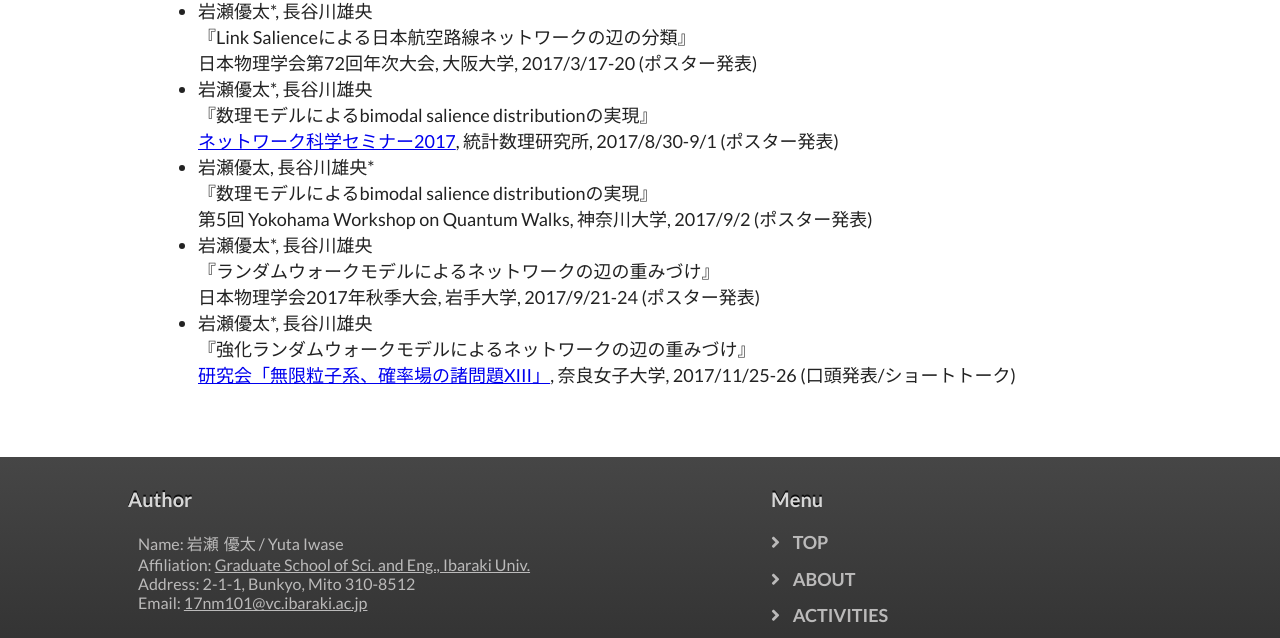
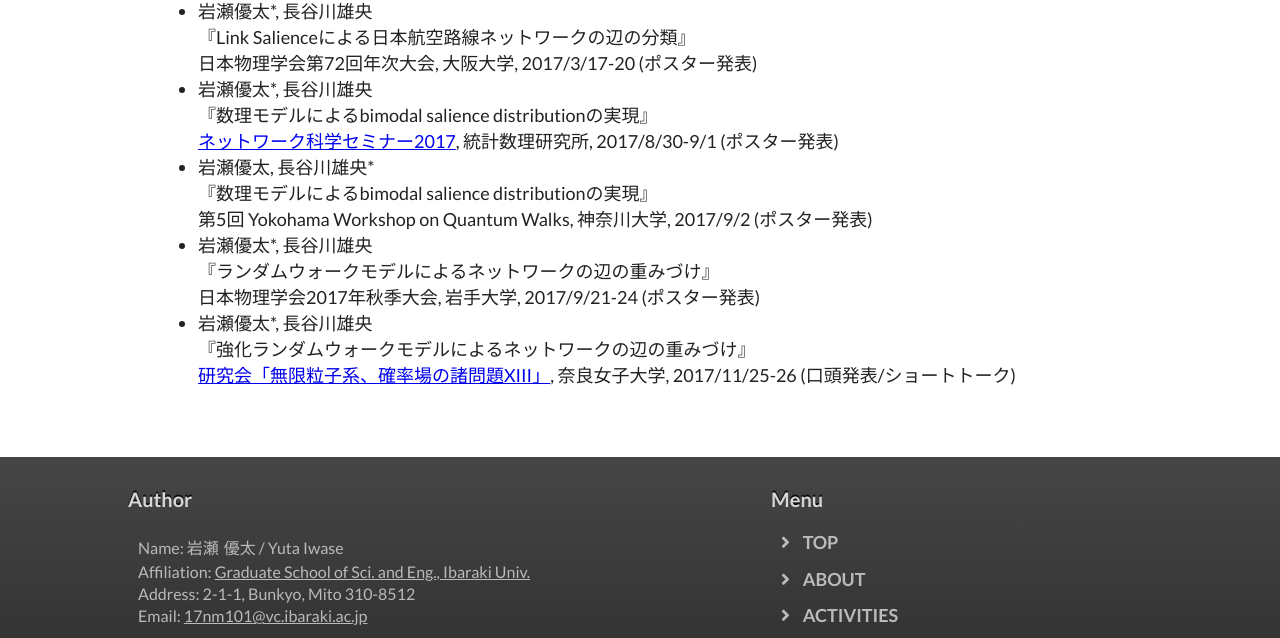
Before and after one commit to Yuta-Iwase/Yuta-Iwase.github.io, a plain HTML site: page index.html in a window 1280 px wide. Shown: the part 1396-2034 px from the top of the page. Drawn offline with Linux system fonts and the light colour scheme.

Commit message:
fix something

```diff
--- a/index.html
+++ b/index.html
@@ -184,6 +184,7 @@
 
     <div id="menu_box" class="box">
       <h6>Menu</h6>
+      <div class="footer_content">
         <ul>
           <li><a href="#top" class="cancel_padding_top"><b>TOP</b></a></li>
           <li><a href="#about"><b>ABOUT</b></a></li>
@@ -191,6 +192,7 @@
           <li><a href="#dummy"><b>DOCUMENTS</b></a></li>
           <li><a href="#dummy"><b>LINK</b></a></li>
         </ul>
+      </div>
     </div>
   </div>
 
--- a/master.css
+++ b/master.css
@@ -183,6 +183,9 @@ body {
   margin-bottom: 0px;
   display: inline-block;
 }
+#author_content li{
+  margin-top:0.2em;
+}
 #sns_list a{
   transition: color 0.3s;
   padding: 0.25em 0.4em;
@@ -211,7 +214,7 @@ body {
   content:"\f105";
   padding-right:0.7em;
 }
-#menu_box > ul > li > a{
+#menu_box ul li a{
   display: inline-block;
   width:80%;
   text-decoration:none;
@@ -219,7 +222,7 @@ body {
   padding-bottom: 0.4em;
   transition: color 1.0s, margin-left 1.0s;
 }
-#menu_box > ul > li > a:hover{
+#menu_box ul li a:hover{
   color: rgb(255,255,255);
   transition: color 0.5s, margin-left 1.0s;
   margin-left:10px;
```
Lines whose indentation alone changed are shown as unchanged.
